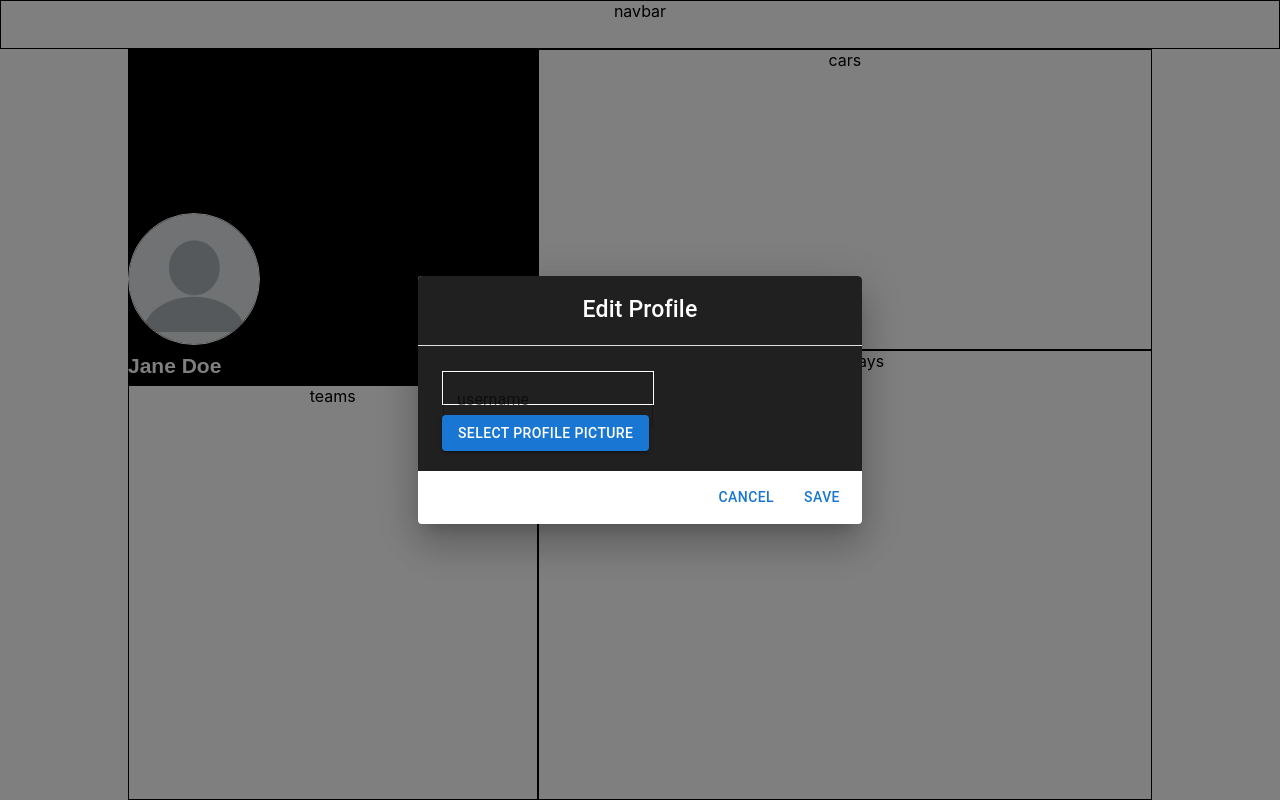
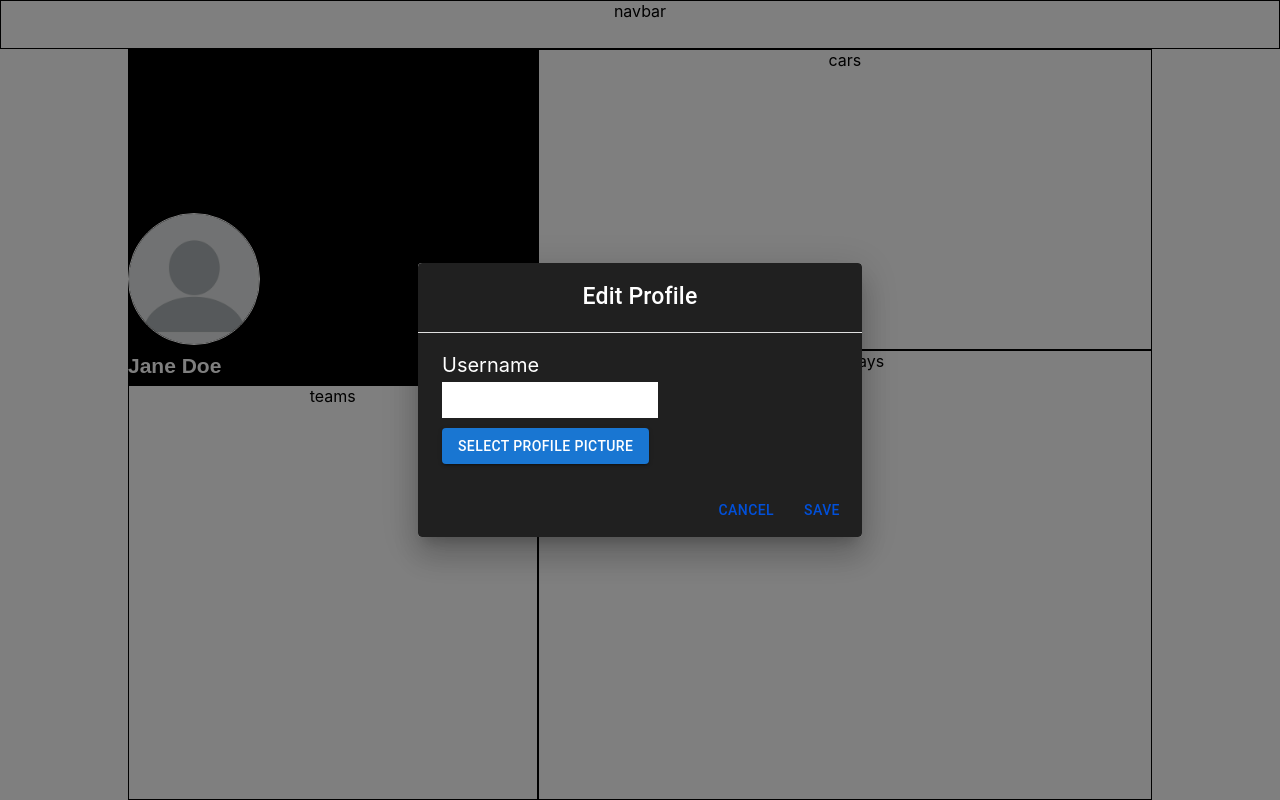
Before and after one commit to danielding3/NMP-rb-userpage, a React (Create React App) app in the folder client/: page / in a window 1280 px wide. Both pictures are taken after a click on the button "Profile Settings". Built offline with nearby package versions, Linux system fonts and the light colour scheme.

Commit message:
use easy-crop to implement profile pic uploading

```diff
--- a/client/src/components/Profile/ProfileEdit.tsx
+++ b/client/src/components/Profile/ProfileEdit.tsx
@@ -7,16 +7,77 @@ import {
   Divider,
   DialogActions,
 } from '@mui/material';
-import TextField from '@mui/material/TextField';
 import StyledEngineProvider from '@mui/material/StyledEngineProvider';
 import styles from './Profile.module.css';
+import Cropper from 'react-easy-crop';
+import getCroppedImg from './CropImage';
 
 interface Props {
   open: boolean;
-  handleClose: () => void;
+  handleClose: (name: string, pic: string) => void;
 }
 
 const ProfileEdit = ({ open, handleClose }: Props): JSX.Element => {
+  const [name, setName] = React.useState('');
+  const [photo, setPhoto] = React.useState('');
+  const [crop, setCrop] = React.useState({ x: 0, y: 0 });
+  const [zoom, setZoom] = React.useState(1);
+  const [croppedImage, setCroppedImage] = React.useState({});
+  const [croppedAreaPixels, setCroppedAreaPixels] = React.useState({
+    width: 0,
+    height: 0,
+    x: 0,
+    y: 0,
+  });
+
+  const handleFileUpload = (
+    event: React.ChangeEvent<HTMLInputElement>,
+  ): void => {
+    const t = event.target as HTMLInputElement;
+    const reader = new FileReader();
+    reader.addEventListener('load', () => setPhoto(reader.result as string));
+    if (t.files) {
+      reader.readAsDataURL(t.files[0]);
+    }
+  };
+
+  const handleClick = (): void => {
+    document.getElementById('getFile')?.click();
+  };
+
+  const handleInput = (e: React.ChangeEvent<HTMLInputElement>): void => {
+    setName(e.target.value);
+  };
+
+  const onCropComplete = React.useCallback((croppedArea, areaPixels) => {
+    setCroppedAreaPixels(areaPixels);
+  }, []);
+
+  const getCroppedImage = React.useCallback(async () => {
+    try {
+      const imgSelected = await getCroppedImg(photo, croppedAreaPixels, 0);
+      console.log('donee', { croppedImage });
+      setCroppedImage(imgSelected);
+    } catch (e) {
+      console.error(e);
+    }
+  }, [croppedAreaPixels]);
+
+  const updateProfile = (): void => {
+    getCroppedImage();
+    handleClose(name, photo);
+    setName('');
+    setPhoto('');
+  };
+
+  const handleCancel = (): void => {
+    if (name || photo) {
+      alert('Your changes has not been saved.');
+    } else {
+      handleClose(name, photo);
+    }
+  };
+
   return (
     <StyledEngineProvider injectFirst>
       <Dialog
@@ -26,25 +87,62 @@ const ProfileEdit = ({ open, handleClose }: Props): JSX.Element => {
         aria-describedby="edit profile"
         fullWidth
         maxWidth="xs"
+        className={styles.container}
+        PaperProps={{ elevation: 20 }}
       >
         <DialogTitle className={styles.title}>{'Edit Profile'}</DialogTitle>
         <Divider className={styles.divider} />
         <DialogContent className={styles.content}>
-          <TextField
+          {/* <TextField
             id="name"
             label="username"
             variant="outlined"
             className={styles.name}
+            onChange={handleInput}
+            onChange={handleInput}
             fullWidth
+          /> */}
+          <label htmlFor="nameInput" className={styles.label}>
+            Username
+          </label>
+          <input
+            type="text"
+            className={styles.name}
+            onChange={handleInput}
+            id="nameInput"
           />
-          <Button variant="contained">
+          <Button variant="contained" onClick={handleClick}>
             Select Profile Picture
-            <input type="file" hidden />
+            <input
+              type="file"
+              onChange={handleFileUpload}
+              className={styles.inputBtn}
+              id="getFile"
+              hidden
+            />
           </Button>
+          {photo && (
+            <div className={styles.cropContainer}>
+              <Cropper
+                image={photo}
+                crop={crop}
+                zoom={zoom}
+                showGrid
+                onCropChange={setCrop}
+                onCropComplete={onCropComplete}
+                onZoomChange={setZoom}
+                cropShape="round"
+              />
+            </div>
+          )}
         </DialogContent>
-        <DialogActions>
-          <Button onClick={handleClose}>cancel</Button>
-          <Button onClick={handleClose}>save</Button>
+        <DialogActions className={styles.action}>
+          <Button onClick={handleCancel} className={styles.actionBtn}>
+            cancel
+          </Button>
+          <Button onClick={updateProfile} className={styles.actionBtn}>
+            save
+          </Button>
         </DialogActions>
       </Dialog>
       ;
```
